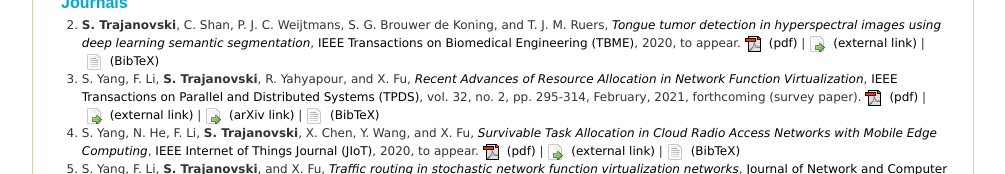
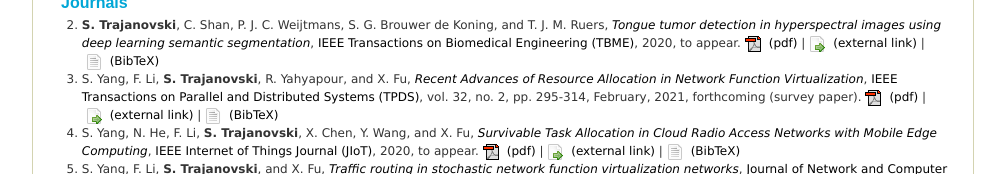
Before and after one commit to tstojan/tstojan.github.io, a plain HTML site: page pubedu.htm in a window 1280 px wide. Shown: the part 381-555 px from the top of the page, without its empty margins (137-1142 px from the left). Drawn offline with Linux system fonts and the light colour scheme.

Commit message:
Removing an empty link.

```diff
--- a/pubedu.htm
+++ b/pubedu.htm
@@ -47,7 +47,7 @@
 
 <li><span class="heading">S. Trajanovski</span>, C. Shan, P. J. C. Weijtmans, S. G. Brouwer de Koning, and T. J. M. Ruers, <a href="pub/IEEE_TBME2020_hyperspec_semsegmentation.pdf" target="_blank"><em>Tongue tumor detection in hyperspectral images using deep learning semantic segmentation</em></a>, <a href="https://www.embs.org/tbme/" target="_blank">IEEE Transactions on Biomedical Engineering (TBME)</a>, 2020, to appear. <a href="pub/IEEE_TBME2020_hyperspec_semsegmentation.pdf" class="icon-pdf" target="_blank">(pdf)</a>&nbsp;|&nbsp;<a href="#" class="icon-external" target="_blank">(external link)</a>&nbsp;|&nbsp;<a href="pub/IEEE_TBME2020_hyperspec_semsegmentation.bib" class="icon-plain" target="_blank">(BibTeX)</a><br class = "half"/></li>
 
-<li>S. Yang, F. Li, <span class="heading">S. Trajanovski</span>, R. Yahyapour, and X. Fu, <a href="pub/IEEE_TPDS2020_resource_aloc_nfv_survey.pdf" target="_blank"><em>Recent Advances of Resource Allocation in Network Function Virtualization</em></a>, <a href="https://www.computer.org/csdl/journal/tm" target="_blank">IEEE Transactions on Parallel and Distributed Systems (TPDS)</a>, vol. 32, no. 2, pp. 295-314, February, 2021, forthcoming (survey paper). <a href="pub/IEEE_TPDS2020_resource_aloc_nfv_survey.pdf" class="icon-pdf" target="_blank">(pdf)</a>&nbsp;|&nbsp;<a href="http://dx.doi.org/10.1109/TPDS.2020.3017001" class="icon-external" target="_blank">(external link)</a>&nbsp;|&nbsp;<a href="#" class="icon-external" target="_blank">(arXiv link)</a>&nbsp;|&nbsp;<a href="pub/IEEE_TPDS2020_resource_aloc_nfv_survey.bib" class="icon-plain" target="_blank">(BibTeX)</a><br class = "half"/></li>
+<li>S. Yang, F. Li, <span class="heading">S. Trajanovski</span>, R. Yahyapour, and X. Fu, <a href="pub/IEEE_TPDS2020_resource_aloc_nfv_survey.pdf" target="_blank"><em>Recent Advances of Resource Allocation in Network Function Virtualization</em></a>, <a href="https://www.computer.org/csdl/journal/tm" target="_blank">IEEE Transactions on Parallel and Distributed Systems (TPDS)</a>, vol. 32, no. 2, pp. 295-314, February, 2021, forthcoming (survey paper). <a href="pub/IEEE_TPDS2020_resource_aloc_nfv_survey.pdf" class="icon-pdf" target="_blank">(pdf)</a>&nbsp;|&nbsp;<a href="http://dx.doi.org/10.1109/TPDS.2020.3017001" class="icon-external" target="_blank">(external link)</a>&nbsp;|&nbsp;<a href="pub/IEEE_TPDS2020_resource_aloc_nfv_survey.bib" class="icon-plain" target="_blank">(BibTeX)</a><br class = "half"/></li>
 
 <li>S. Yang, N. He, F. Li, <span class="heading">S. Trajanovski</span>, X. Chen, Y. Wang, and X. Fu, <a href="pub/IEEE_2020JIOT_surv_taskaloc_cloudradionet_mobedgecomp.pdf" target="_blank"><em>Survivable Task Allocation in Cloud Radio Access Networks with Mobile Edge Computing</em></a>, <a href="https://ieee-iotj.org/" target="_blank">IEEE Internet of Things Journal (JIoT)</a>, 2020, to appear. <a href="pub/IEEE_2020JIOT_surv_taskaloc_cloudradionet_mobedgecomp.pdf" class="icon-pdf" target="_blank">(pdf)</a>&nbsp;|&nbsp;<a href="http://dx.doi.org/10.1109/JIOT.2020.3010533" class="icon-external" target="_blank">(external link)</a>&nbsp;|&nbsp;<a href="pub/IEEE_2020JIOT_surv_taskaloc_cloudradionet_mobedgecomp.bib" class="icon-plain" target="_blank">(BibTeX)</a><br class = "half"/></li>
 
```
